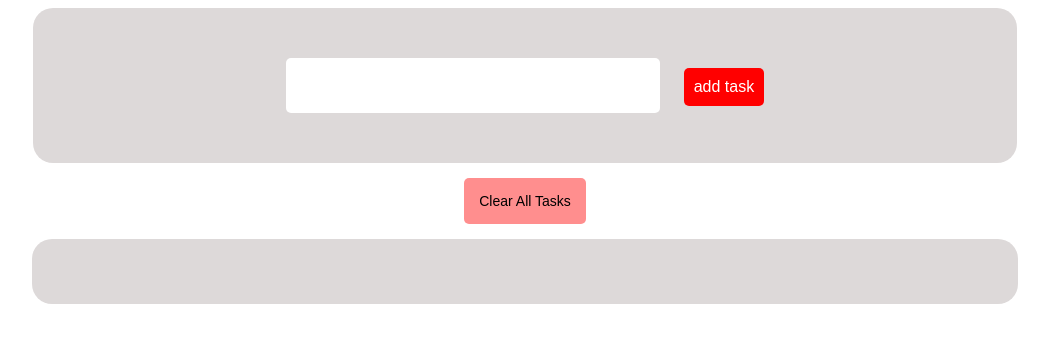
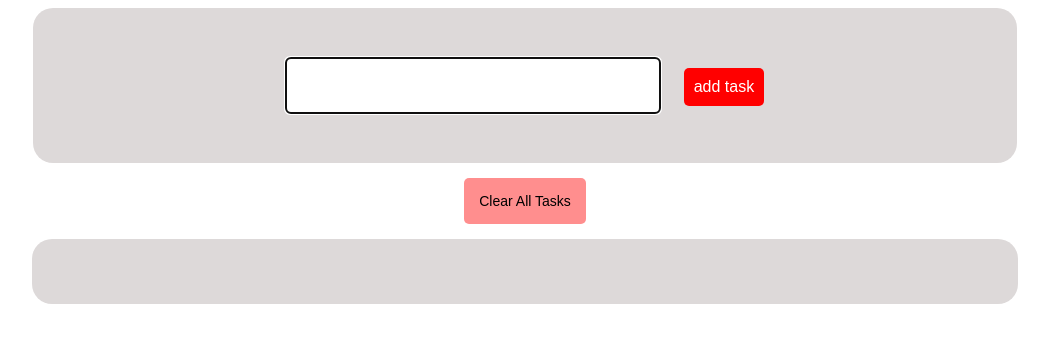
Before and after one commit to abdelrahman390/To-Do-List, a plain HTML site: page index.html in a window 1280 px wide. Shown: the whole page, without its empty margins (115-1164 px from the left). Drawn offline with Linux system fonts and the light colour scheme.

Commit message:
Update index.html

```diff
--- a/index.html
+++ b/index.html
@@ -12,7 +12,7 @@
     <div class="container">
 
         <div class="form">
-            <input type="text" class="input">
+            <input type="text" class="input" autofocus>
             <input type="submit" class="add" value="add task">
         </div>
         <button class="reset">Clear All Tasks</button>
```
